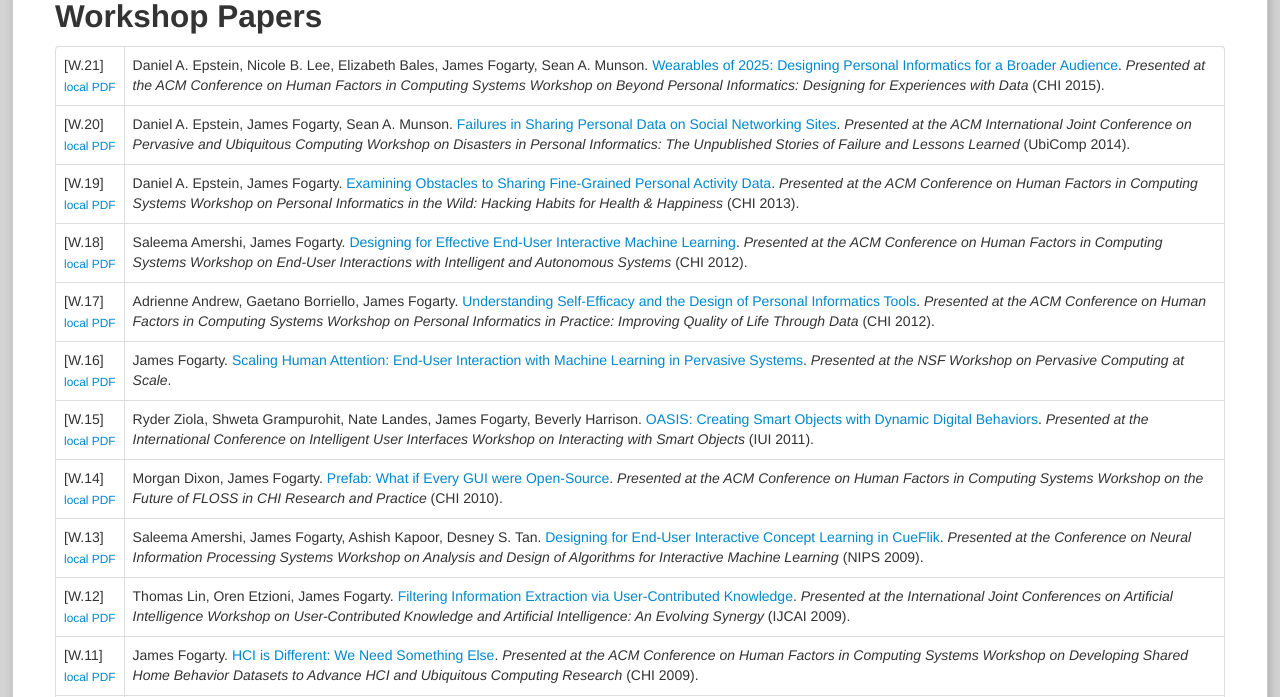
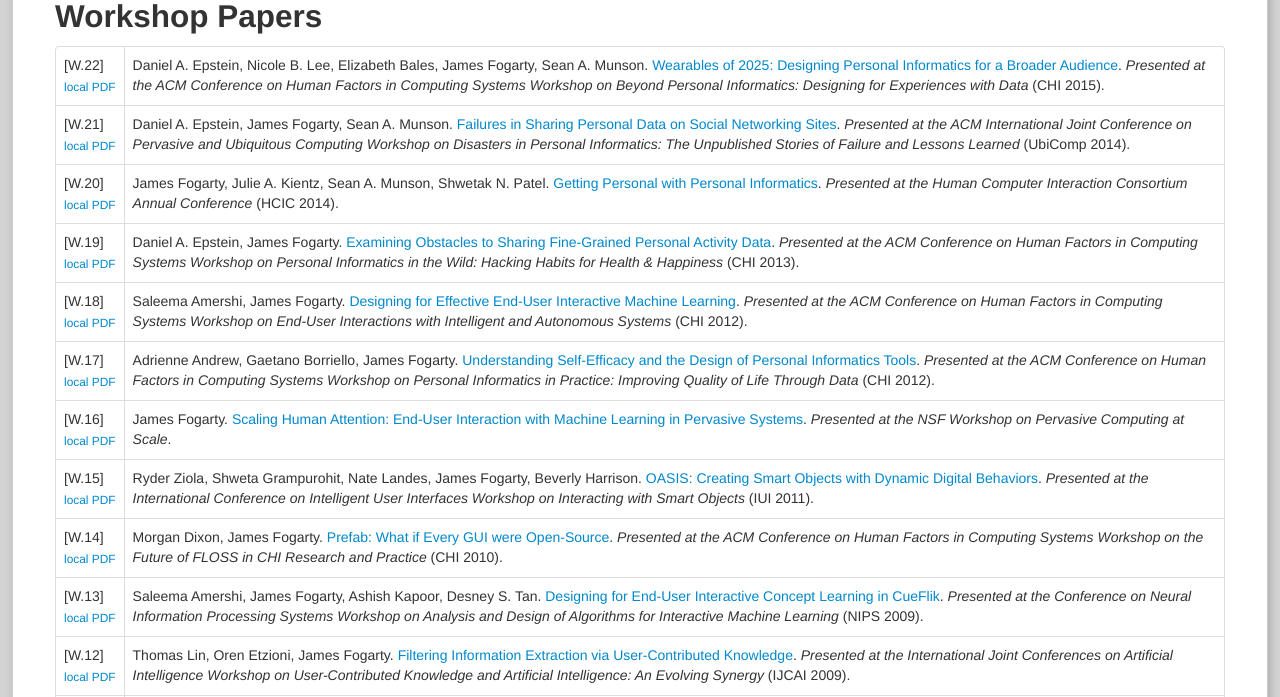
Before and after one commit to karkar/web-jayfo, a Jekyll site: the page built from publications.md, in a window 1280 px wide and 900 px high, scrolled down 6487 px, cut to the strip 203-900 px from the top of the window. Built offline with Jekyll 4.4.1, drawn with Linux system fonts in a browser that asks for light colours.

Commit message:
Add HCIC 2014 Workshop
Closes #47.

```diff
--- a/_data/authors.yml
+++ b/_data/authors.yml
@@ -296,6 +296,12 @@ id_author_khatib_firas:
     - Khatib
     - Firas
 
+id_author_kientz_julie:
+  name:
+    - Kientz
+    - Julie
+    - A.
+
 id_author_kiesler_sara:
   name:
     - Kiesler
--- a/_data/workshoppapers.yml
+++ b/_data/workshoppapers.yml
@@ -1,7 +1,7 @@
 ---
 
 id_workshoppaper_chi2015_personalinformatics:
-  pubnum: W.21
+  pubnum: W.22
   authors:
     - id_author_epstein_daniel
     - id_author_lee_nicole
@@ -13,7 +13,7 @@ id_workshoppaper_chi2015_personalinformatics:
   localpdf: workshop-chi2015.pdf
 
 id_workshoppaper_ubicomp2014_personalinformatics:
-  pubnum: W.20
+  pubnum: W.21
   authors:
     - id_author_epstein_daniel
     - id_author_fogarty_james
@@ -21,6 +21,17 @@ id_workshoppaper_ubicomp2014_personalinformatics:
   title: 'Failures in Sharing Personal Data on Social Networking Sites'
   workshop: id_workshop_ubicomp2014_personal_informatics
   localpdf: workshop-ubicomp2014-personalinformatics.pdf
+
+id_workshoppaper_hcic2014_personalinformatics:
+  pubnum: W.20
+  authors:
+    - id_author_fogarty_james
+    - id_author_kientz_julie
+    - id_author_munson_sean
+    - id_author_patel_shwetak
+  title: 'Getting Personal with Personal Informatics'
+  workshop: id_workshop_hcic2014
+  localpdf: workshop-hcic2014.pdf
 
 id_workshoppaper_chi2013:
   pubnum: W.19
--- a/_data/workshops.yml
+++ b/_data/workshops.yml
@@ -8,6 +8,11 @@ id_workshop_chi2015_personal_informatics:
 id_workshop_ubicomp2014_personal_informatics:
   longname: 'Presented at the ACM International Joint Conference on Pervasive and Ubiquitous Computing Workshop on Disasters in Personal Informatics: The Unpublished Stories of Failure and Lessons Learned'
   shortname: UbiComp 2014
+  year: 2014
+
+id_workshop_hcic2014:
+  longname: 'Presented at the Human Computer Interaction Consortium Annual Conference'
+  shortname: HCIC 2014
   year: 2014
 
 id_workshop_chi2013_personal_informatics:
```
Also changed, not shown: 1 other file.
